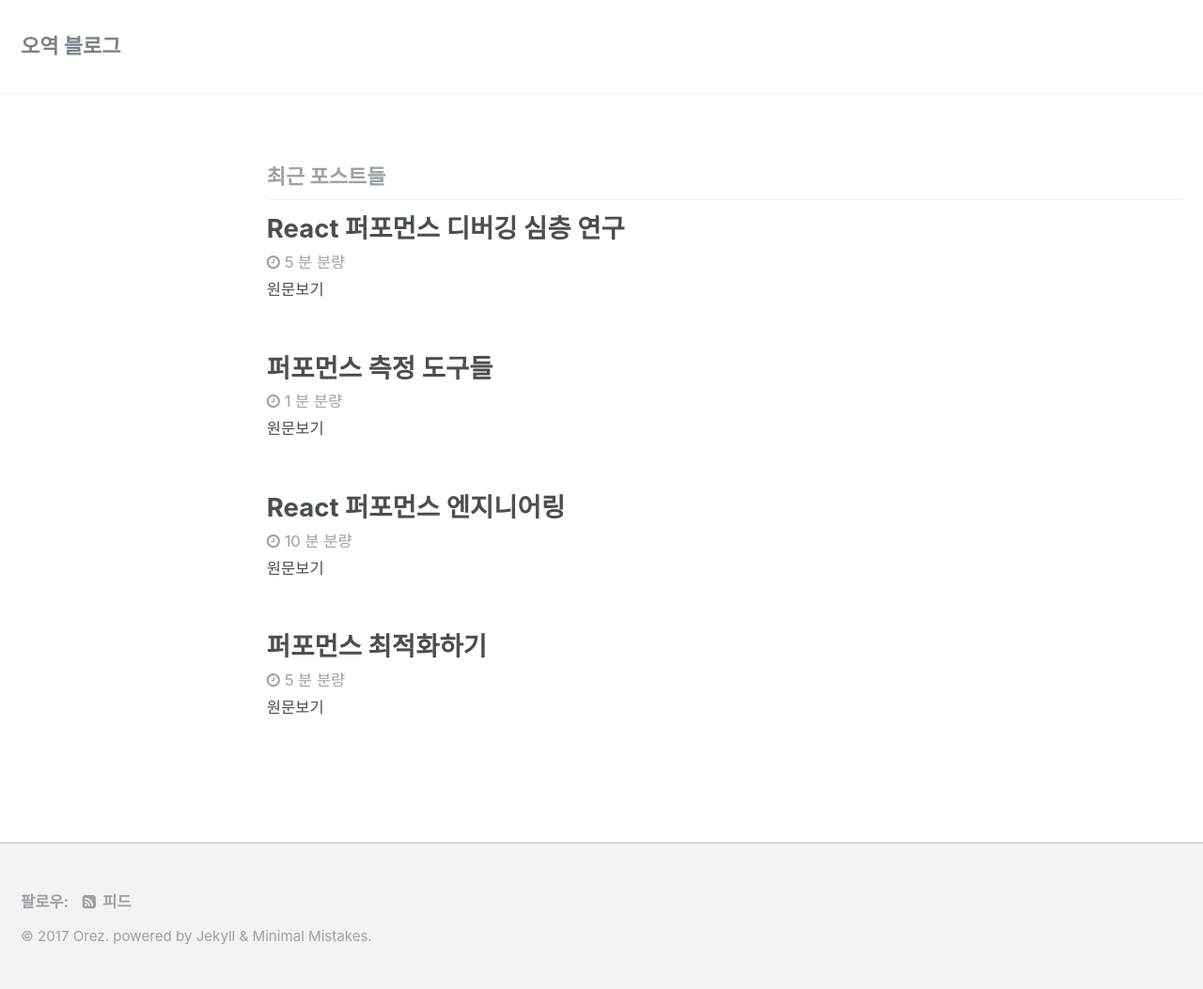
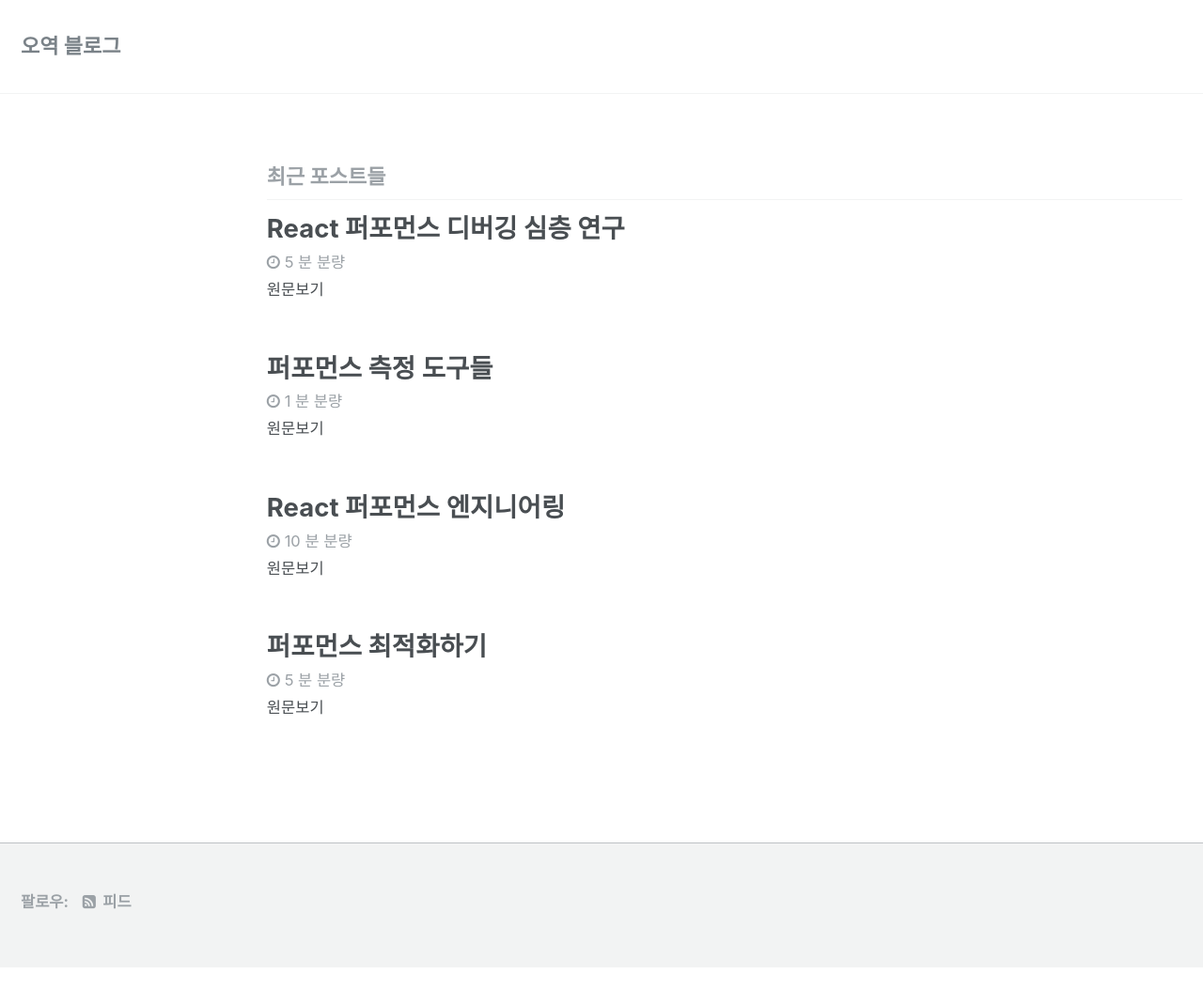
Before and after one commit to orezytivarg/orezytivarg.github.io, a Jekyll site: the page built from index.html, in a window 1280 px wide. Shown: the whole page at 94% size. Built offline with Jekyll 4.4.1, drawn with Linux system fonts in a browser that asks for light colours; the list of posts is cut into pages by our own code; after the commit the page ends 1030 px from its top, so only the background shows below that.

Commit message:
remove copyright footer. add sharing links

```diff
--- a/_config.yml
+++ b/_config.yml
@@ -240,3 +240,4 @@ defaults:
     values:
       layout: single
       read_time: true
+      share: true
--- a/_includes/footer.html
+++ b/_includes/footer.html
@@ -18,5 +18,3 @@
     <li><a href="{% if site.atom_feed.path %}{{ site.atom_feed.path }}{% else %}{{ '/feed.xml' | absolute_url }}{% endif %}"><i class="fa fa-fw fa-rss-square" aria-hidden="true"></i> {{ site.data.ui-text[site.locale].feed_label | default: "Feed" }}</a></li>
   </ul>
 </div>
-
-<div class="page__footer-copyright">&copy; {{ site.time | date: '%Y' }} {{ site.name | default: site.title }}. {{ site.data.ui-text[site.locale].powered_by | default: "Powered by" }} <a href="http://jekyllrb.com" rel="nofollow">Jekyll</a> &amp; <a href="https://mademistakes.com/work/minimal-mistakes-jekyll-theme/" rel="nofollow">Minimal Mistakes</a>.</div>
```
